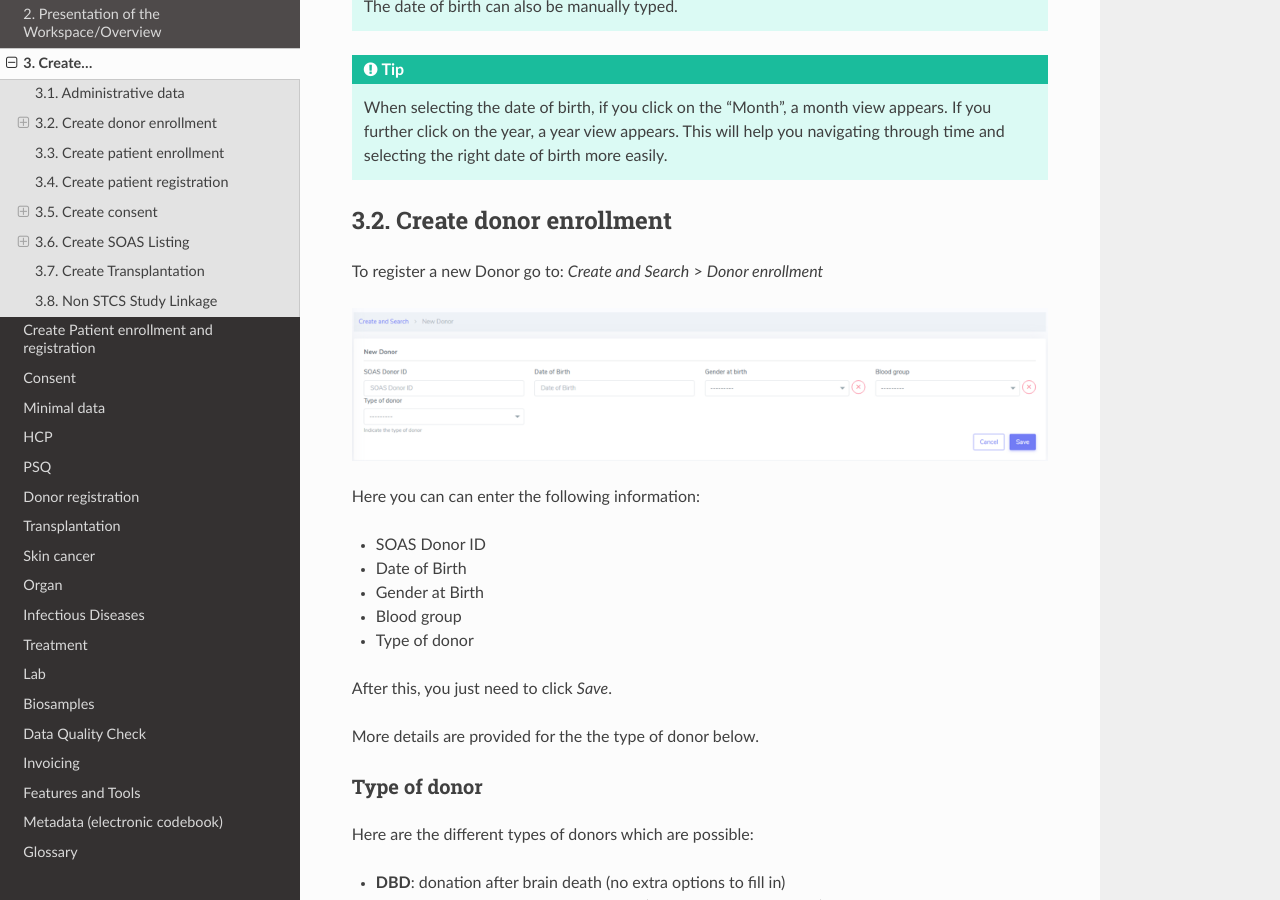
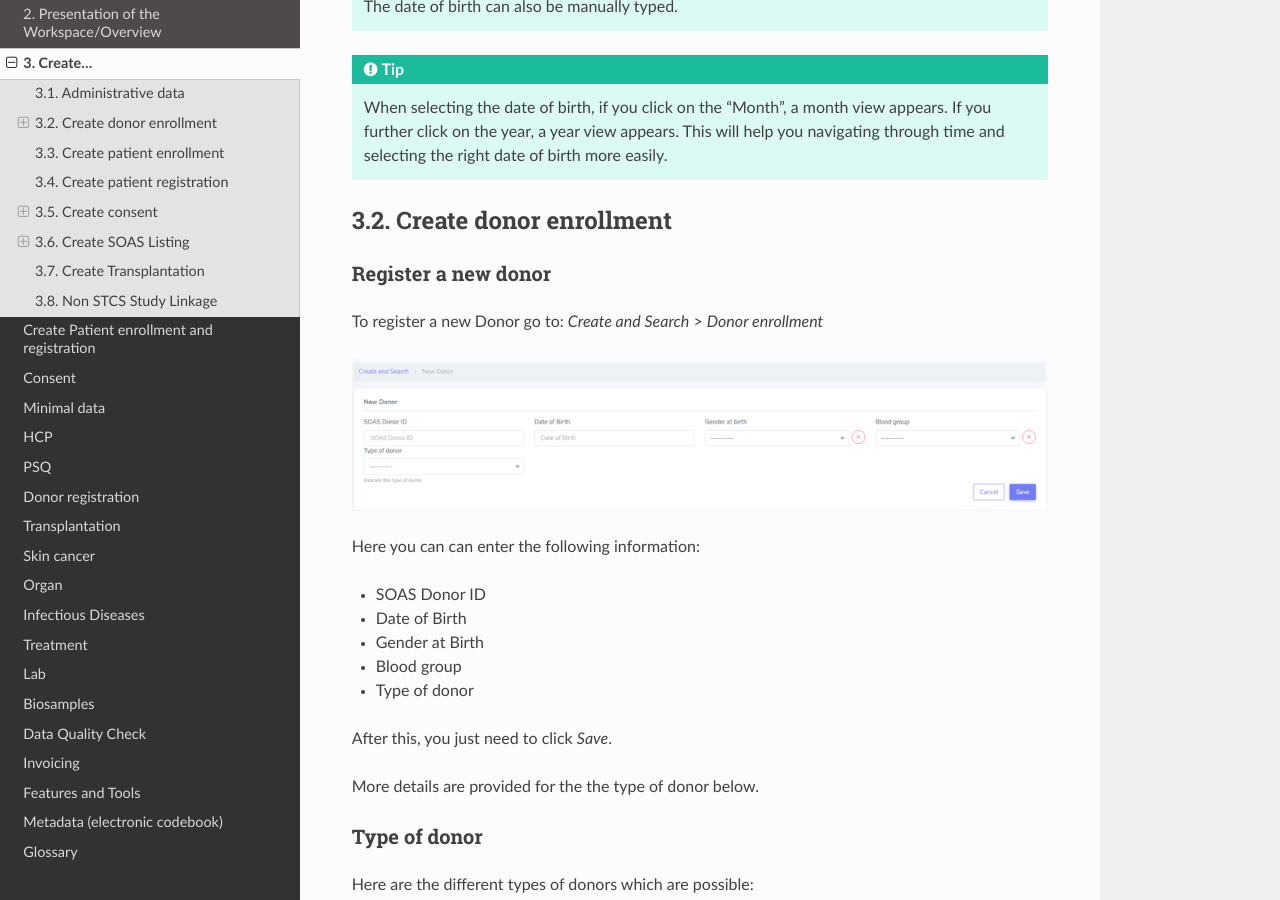
Before and after one commit to swiss-transplant-cohort-study/3LC-user-manual, a Sphinx documentation site: the page built from docs/source/createPatDon.rst, in a window 1280 px wide and 900 px high, scrolled down 1507 px. Built offline with Sphinx 7.4.7 and the Read the Docs theme 3.1.0, drawn with Linux system fonts in a browser that asks for light colours.

Commit message:
Update createPatDon.rst

```diff
--- a/docs/source/createPatDon.rst
+++ b/docs/source/createPatDon.rst
@@ -36,6 +36,9 @@ Once this is filled in, please proceed by clicking "Save and add Cons". A STSC P
 3.2. Create donor enrollment
 ********************************
 .. _donor:
+
+Register a new donor
+========================
 
 To register a new Donor go to: *Create and Search* > *Donor enrollment*
 
```
